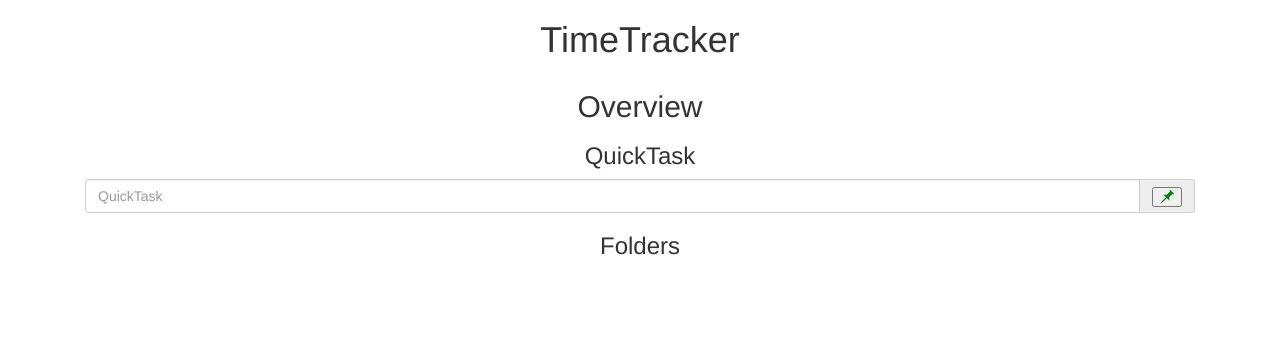
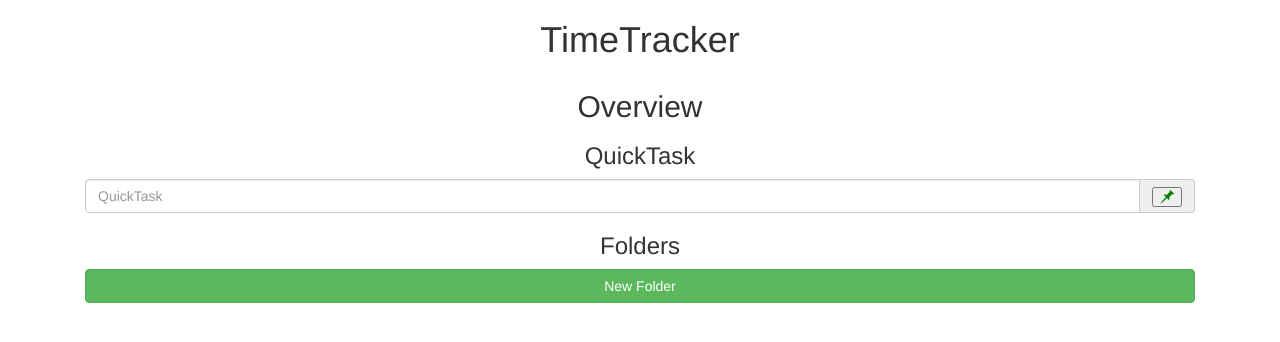
Before and after one commit to PFHAU/TimeTracker, an Angular app: page / in a window 1280 px wide. Shown: the top 342 px of the page. Built offline with nearby package versions, Linux system fonts and the light colour scheme.

Commit message:
ptit update2

```diff
--- a/src/app/overview/overview.component.html
+++ b/src/app/overview/overview.component.html
@@ -39,3 +39,5 @@
     </ul>
         </div>
     </div>
+
+<button class="btn btn-success btn-block">New Folder</button>
```
